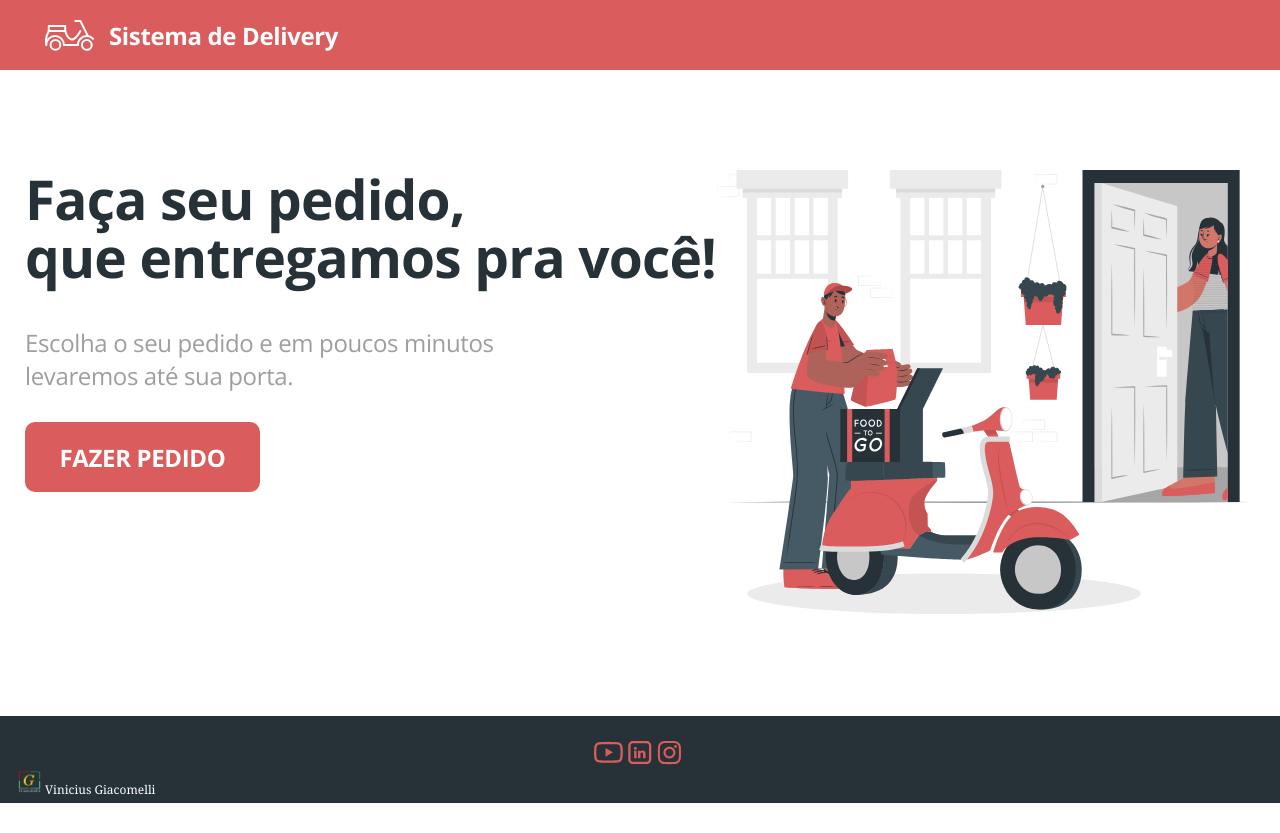
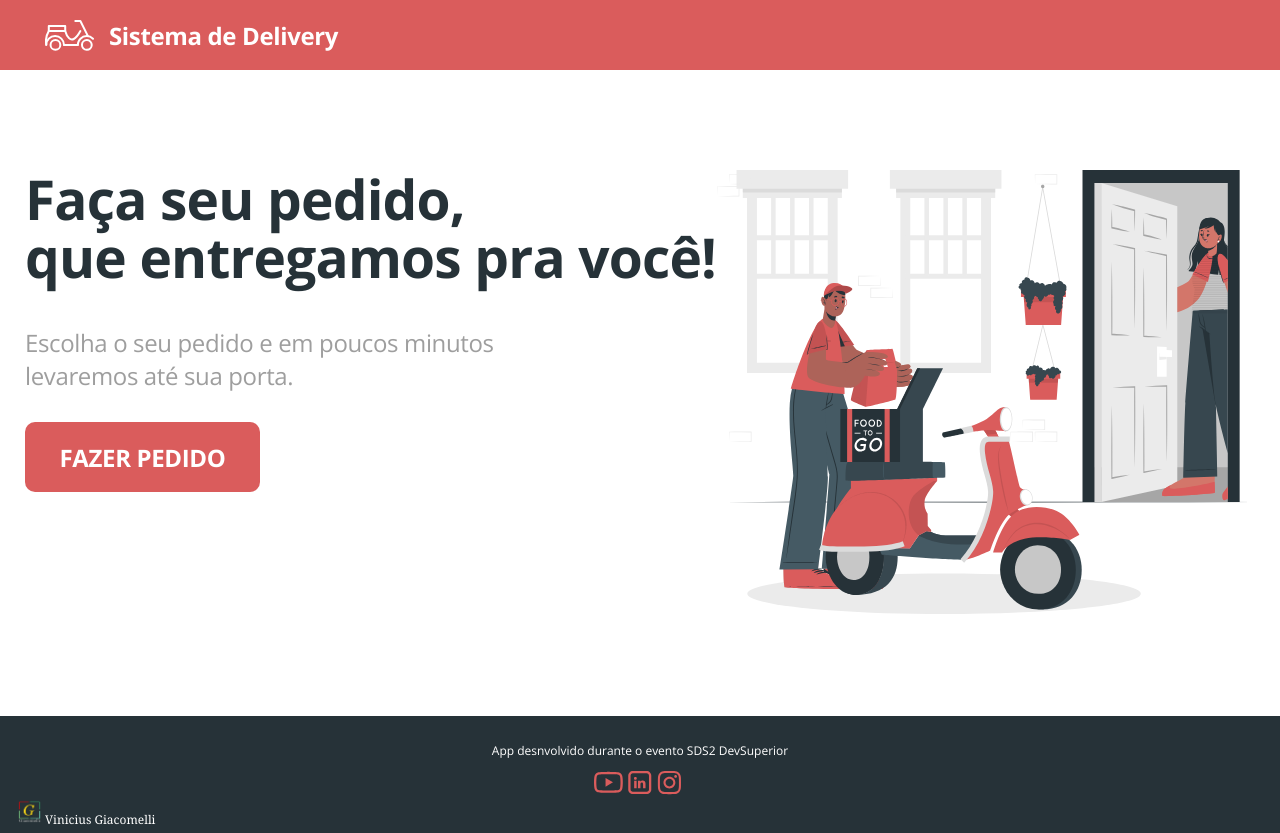
Before and after one commit to viniciusgiacomelli/dsdeliver-sds2, a React (Create React App) app in the folder front-web/: page / in a window 1280 px wide. Before the commit the page ends 803 px from the top, so only its background shows below. Built offline with nearby package versions, Linux system fonts and the light colour scheme; no server answers.

Commit message:
Update index.tsx

```diff
--- a/front-web/src/Footer/index.tsx
+++ b/front-web/src/Footer/index.tsx
@@ -9,7 +9,7 @@ function Footer () {
     return (
         <footer className="main-footer">
 
-
+            <p> App desnvolvido durante o evento SDS2 DevSuperior</p>
             <div className="footer-icons">
                 <a href="https://www.youtube.com" target="_new">
                     <YoutubeIcon/>
```
